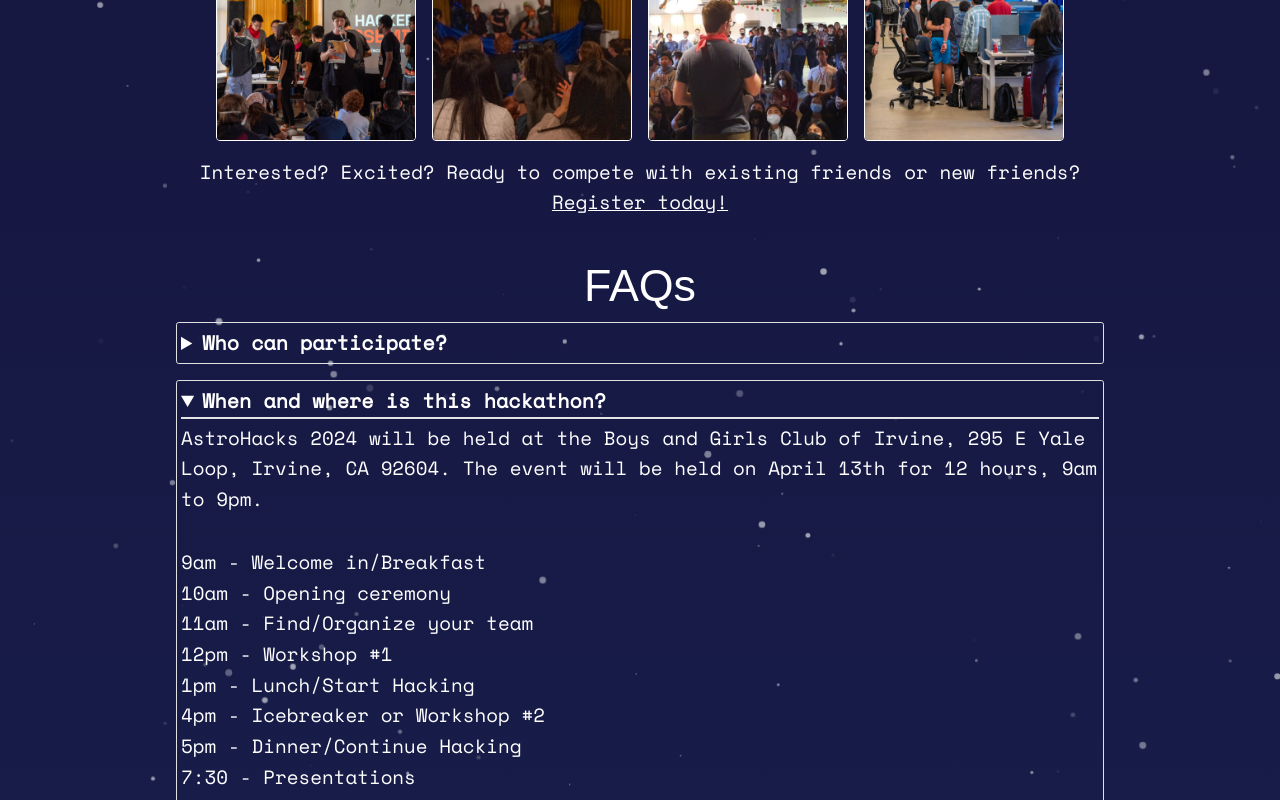
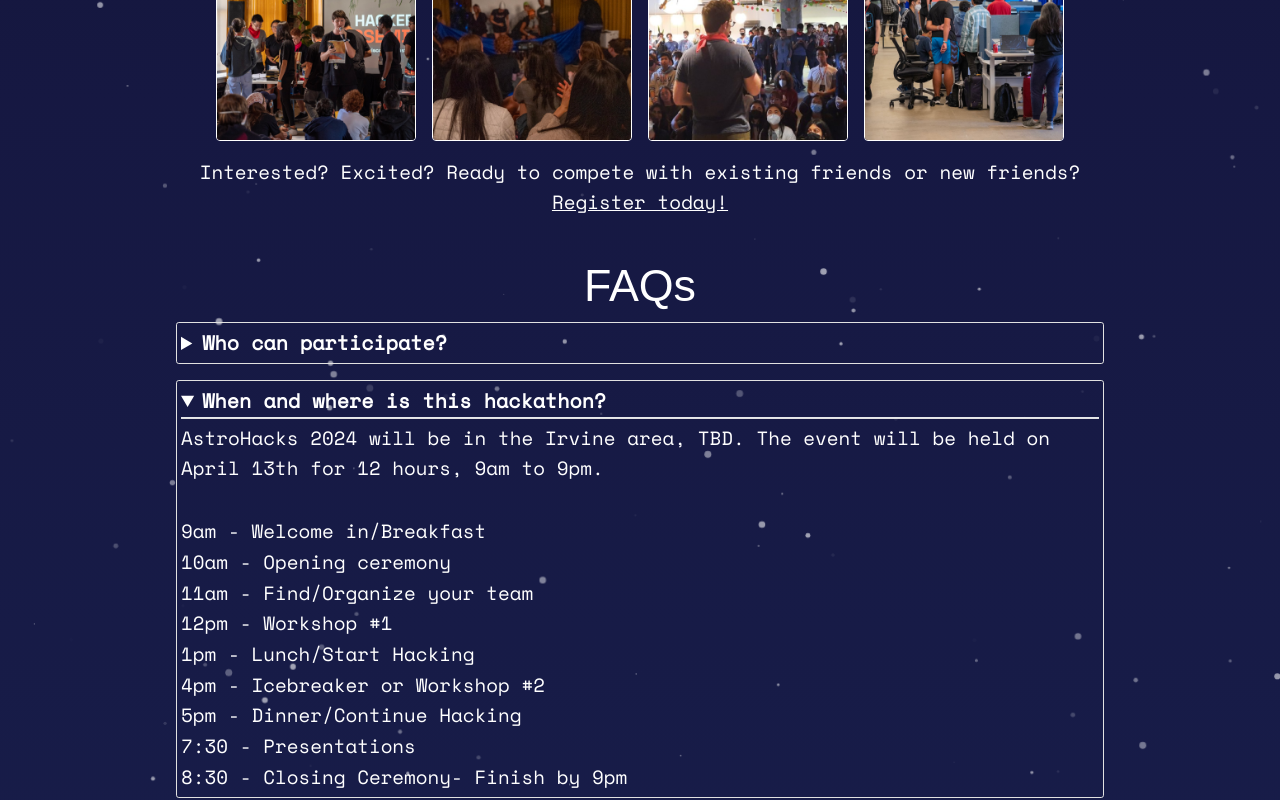
Before and after one commit to kcoderhtml/astrohacks, an Astro site: page / in a window 1280 px wide. Both pictures are taken after a click on the heading "When and where is this hackathon?". Shown: the part 1245-2045 px from the top of the page. Built offline with nearby package versions, Linux system fonts and the light colour scheme; Astro itself is replaced by a stand-in of ours.

Commit message:
fix: update location information for AstroHacks 2024

```diff
--- a/src/pages/index.astro
+++ b/src/pages/index.astro
@@ -63,9 +63,8 @@
 			/>
 			<Dropdown title="When and where is this hackathon?" body="">
 				<p class="text-left">
-					AstroHacks 2024 will be held at the Boys and Girls Club of Irvine, 295
-					E Yale Loop, Irvine, CA 92604. The event will be held on April 13th
-					for 12 hours, 9am to 9pm.
+					AstroHacks 2024 will be in the Irvine area, TBD. The event will be
+					held on April 13th for 12 hours, 9am to 9pm.
 				</p>
 				<br />
 				<p class="text-left">9am - Welcome in/Breakfast</p>
```
